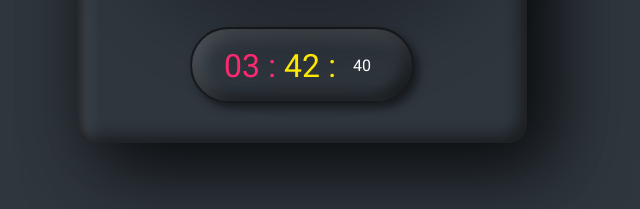
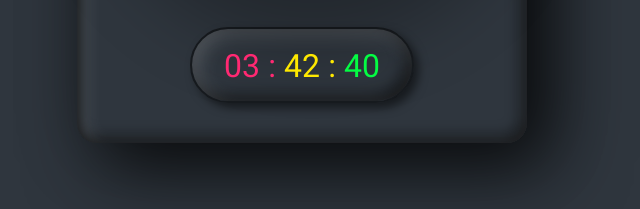
Before and after one commit to RomaSamkov/digital-clock, a website built with Parcel: page src/index.html in a window 1280 px wide. Shown: the part 555-764 px from the top of the page, 338-978 px from the left. Built offline with nearby package versions, Linux system fonts and the light colour scheme.

Commit message:
Update main.css

```diff
--- a/src/css/main.css
+++ b/src/css/main.css
@@ -214,13 +214,13 @@ body {
   right: -4px;
 }
 
-#time div:last-child {
+/* #time div:last-child {
   display: flex;
   justify-content: center;
   align-items: center;
   font-size: 0.5em;
   color: #fff;
-}
+} */
 
 #time div:nth-child(2)::after {
   animation: animate 1s steps(1) infinite;
```
